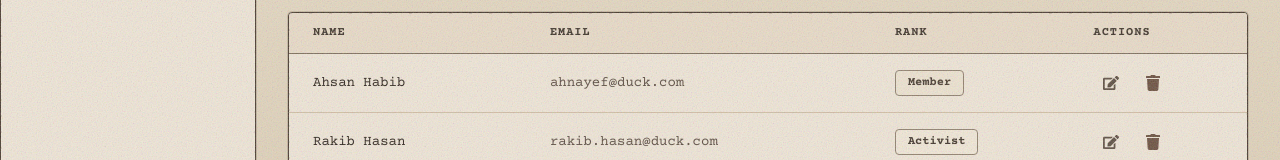
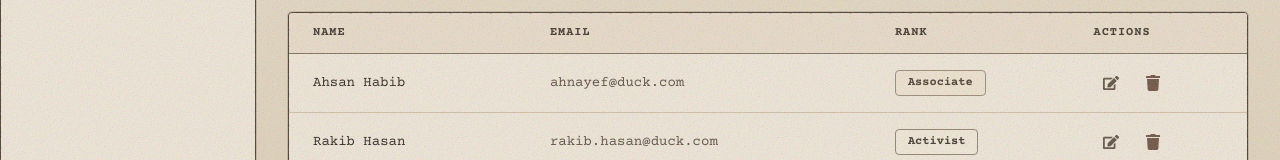
Before and after one commit to ahnayef/bics-sust-lms, a Next.js app: page /dashboard/users in a window 1280 px wide. Shown: the part 430-590 px from the top of the page. Built offline with nearby package versions, Linux system fonts and the light colour scheme.

Commit message:
Associate

```diff
--- a/app/dashboard/users/page.tsx
+++ b/app/dashboard/users/page.tsx
@@ -36,7 +36,7 @@ export default function UsersManagement() {
       id: 1,
       name: "Ahsan Habib",
       email: "ahnayef@duck.com",
-      rank: "Member",
+      rank: "Associate",
     },
     {
       id: 2,
```
